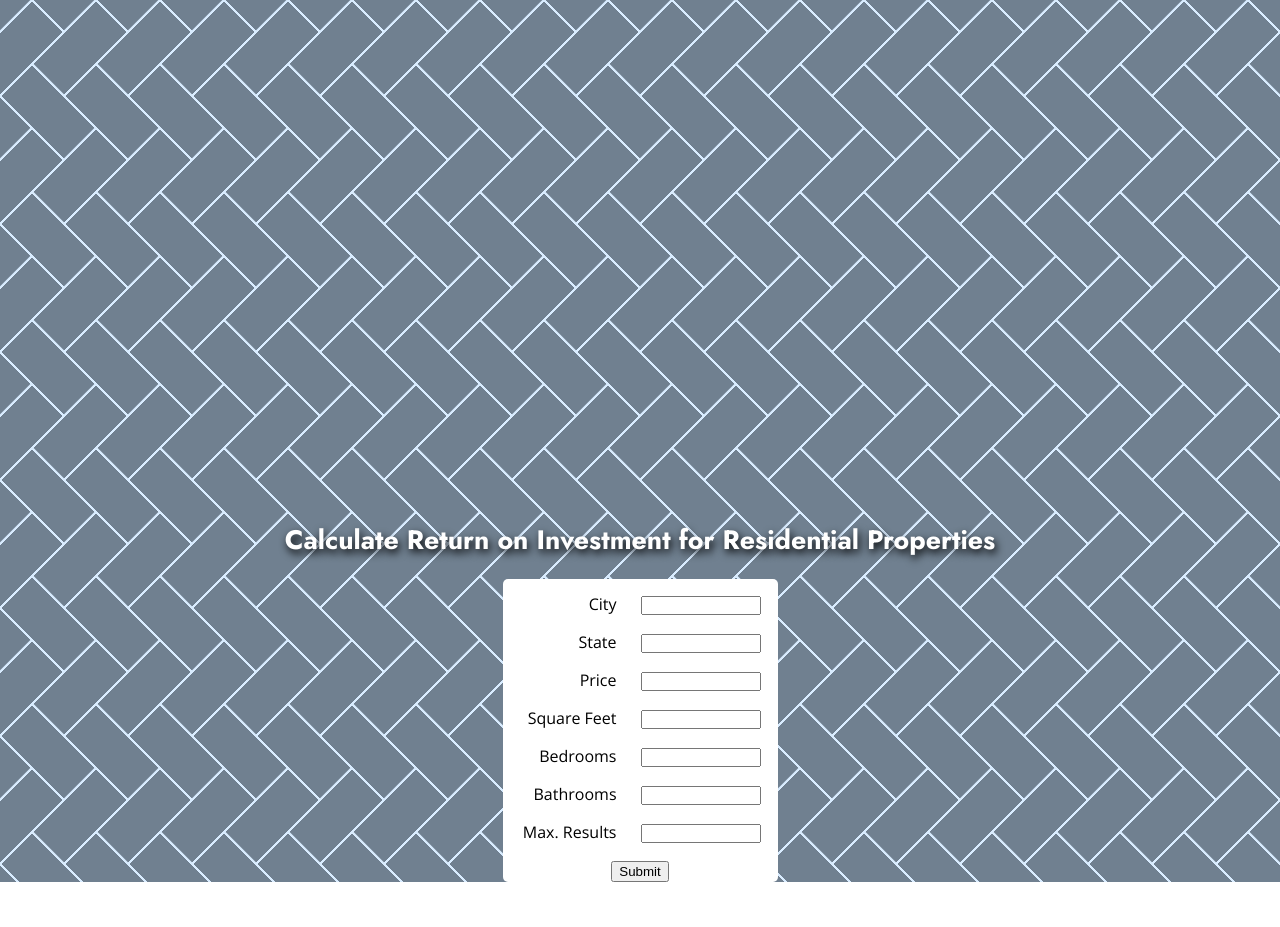
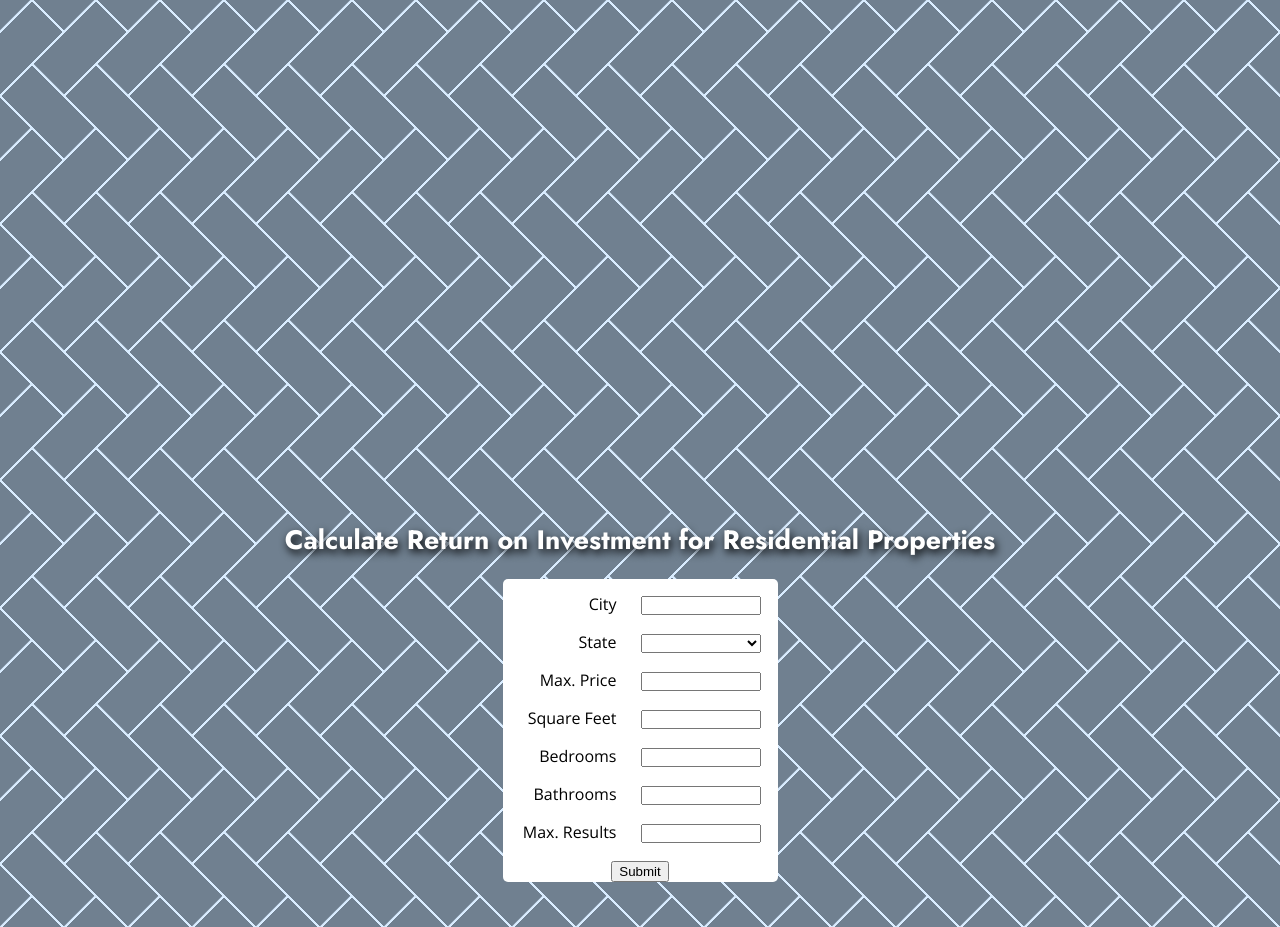
Before and after one commit to ricciardi13/Real-Estate-Investment-App, a plain HTML site: page index.html in a window 1280 px wide. Shown: the top 927 px of the page. Drawn offline with nearby package versions, Linux system fonts and the light colour scheme.

Commit message:
Final commit for submission

```diff
--- a/index.html
+++ b/index.html
@@ -11,22 +11,74 @@
     <div id="wrapper-start">
         <div class="image"></div>
         <h1>Calculate Return on Investment for Residential Properties</h1>
-        <form class="form js-form" action="">
+        <form class="form js-form" action="#">
             <fieldset>
             <label for="city" class="city-label">City</label>
-            <input name="city" class="city js-city" type="text">
+            <input id="city" class="city js-city" type="text">
             <label for="state">State</label>
-            <input name="state" class="state js-state" type="text">
-            <label for="price">Price</label>
-            <input name="price" class="price js-price" type="text">
+            <select class="state js-state" id="state">
+                <option value="AL">Alabama</option>
+                <option value="AK">Alaska</option>
+                <option value="AZ">Arizona</option>
+                <option value="AR">Arkansas</option>
+                <option value="CA">California</option>
+                <option value="CO">Colorado</option>
+                <option value="CT">Connecticut</option>
+                <option value="DE">Delaware</option>
+                <option value="DC">District Of Columbia</option>
+                <option value="FL">Florida</option>
+                <option value="GA">Georgia</option>
+                <option value="HI">Hawaii</option>
+                <option value="ID">Idaho</option>
+                <option value="IL">Illinois</option>
+                <option value="IN">Indiana</option>
+                <option value="IA">Iowa</option>
+                <option value="KS">Kansas</option>
+                <option value="KY">Kentucky</option>
+                <option value="LA">Louisiana</option>
+                <option value="ME">Maine</option>
+                <option value="MD">Maryland</option>
+                <option value="MA">Massachusetts</option>
+                <option value="MI">Michigan</option>
+                <option value="MN">Minnesota</option>
+                <option value="MS">Mississippi</option>
+                <option value="MO">Missouri</option>
+                <option value="MT">Montana</option>
+                <option value="NE">Nebraska</option>
+                <option value="NV">Nevada</option>
+                <option value="NH">New Hampshire</option>
+                <option value="NJ">New Jersey</option>
+                <option value="NM">New Mexico</option>
+                <option value="NY">New York</option>
+                <option value="NC">North Carolina</option>
+                <option value="ND">North Dakota</option>
+                <option value="OH">Ohio</option>
+                <option value="OK">Oklahoma</option>
+                <option value="OR">Oregon</option>
+                <option value="PA">Pennsylvania</option>
+                <option value="RI">Rhode Island</option>
+                <option value="SC">South Carolina</option>
+                <option value="SD">South Dakota</option>
+                <option value="TN">Tennessee</option>
+                <option value="TX">Texas</option>
+                <option value="UT">Utah</option>
+                <option value="VT">Vermont</option>
+                <option value="VA">Virginia</option>
+                <option value="WA">Washington</option>
+                <option value="WV">West Virginia</option>
+                <option value="WI">Wisconsin</option>
+                <option value="WY">Wyoming</option>
+            </select>
+            <label for="price">Max. Price</label>
+            <input id="price" class="price js-price" min="0" type="number">
             <label for="sqft">Square Feet</label>
-            <input name="sqft" class="sqft js-sqft" type="text">
+            <input id="sqft" class="sqft js-sqft" min="0" type="number">
             <label for="beds">Bedrooms</label>
-            <input name="beds" class="beds js-beds" type="text">
+            <input id="beds" class="beds js-beds" min="1" type="number">
             <label for="baths">Bathrooms</label>
-            <input name="baths" class="baths js-baths" type="text">
+            <input id="baths" class="baths js-baths" min="1" type="number">
             <label for="results">Max. Results</label>
-            <input name="results" class="results js-results" type="text">
+            <input id="results" class="results js-results" type="number" min="1" max="3">
             </fieldset>
             <button class="submit js-submit" type="submit">Submit</button>
         </form>
@@ -42,9 +94,9 @@
         <section>
             <button class="new-search js-new-search">New Search</button>
         </section>
-        <section class="note">
-            <p>Note:</p>
-        </section>
+        <!-- <section class="note">
+            <p>Note: This application is meant for</p>
+        </section> -->
     </div>
     <script src="https://code.jquery.com/jquery-3.3.1.js" integrity="sha256-2Kok7MbOyxpgUVvAk/HJ2jigOSYS2auK4Pfzbm7uH60=" crossorigin="anonymous"></script>
     <script src="index.js"></script>
--- a/index.js
+++ b/index.js
@@ -1,11 +1,6 @@
 "use strict";
 
 let properties = 0;
-
-function validateInputs(){
-    console.log("Validating");
-
-}
 
 function getListings(){
     properties = 0;
@@ -22,7 +17,6 @@ function getListings(){
 }
 
 function getResponse(inputs){
-    console.log(inputs);
     $(".js-results").empty();
     const url = `https://realtor.p.rapidapi.com/properties/v2/list-for-sale?beds_min=${inputs.beds}&sort=relevance&baths_min=${inputs.baths}&price_max=${inputs.price}&sqft_min=${inputs.sqft}&city=${inputs.city}&limit=${inputs.results}&offset=0&state_code=${inputs.state}`;
     fetch(url, {
@@ -45,12 +39,9 @@ function getResponse(inputs){
 }
 
 function getRentalInfo(responseJson){
-    console.log(responseJson);
-    console.log(responseJson.properties[0].address.line);
     let searchResults = responseJson;
     for (let i = 0; i < responseJson.properties.length; i++){
       const url = `https://realtymole-rental-estimate-v1.p.rapidapi.com/rentalPrice?address=${responseJson.properties[i].address.line.split(" ").join("%20")}%20${responseJson.properties[i].address.city.split(" ").join("%20")}%20${responseJson.properties[i].address.state_code}&bedrooms=${responseJson.properties[i].beds}&bathrooms=${responseJson.properties[i].baths}&squareFootage=${responseJson.properties[i].building_size.size}`;
-      console.log(url);
       fetch(url, {
       "method": "GET",
     	"headers": {
@@ -73,8 +64,6 @@ function getRentalInfo(responseJson){
 }
 
 function displayRentalInfo(responseJson, searchResults){
-    console.log(responseJson);
-    console.log(searchResults);
     $("#wrapper-start").hide();
     $("#wrapper-results").show();
     $(".js-results").append(`<h3>Result ${properties + 1}</h3>`);
@@ -102,7 +91,7 @@ function newSearch(){
 
 function calculateRate(value, rent){
   const MONTHS_IN_YEAR = 12;
-  return ((rent * MONTHS_IN_YEAR) / value);
+  return (((rent * MONTHS_IN_YEAR) / value)*100);
 }
 
 function clearInputs(){
@@ -123,7 +112,6 @@ function watch(){
     $(".js-form").submit(function(e){
       e.preventDefault();
       console.log("Watching");
-      validateInputs();
       getListings();
     });
 }
--- a/main.css
+++ b/main.css
@@ -9,6 +9,7 @@ body {
 
 #wrapper-start {
     max-width: 1440px;
+    height: 960px;
     margin: 0 auto;
     background:
         linear-gradient(135deg, #708090 21px, #d9ecff 22px, #d9ecff 24px, transparent 24px, transparent 67px, #d9ecff 67px, #d9ecff 69px, transparent 69px),
@@ -46,7 +47,7 @@ body {
     border: none;
 }
 
-#wrapper-start .form fieldset input, label {
+#wrapper-start .form fieldset input, label, select {
     margin: 8px 0;
     padding: 0;
     display: inline-block;
@@ -61,7 +62,7 @@ body {
 
 #wrapper-start .submit {
     display: block;
-    margin: 0 auto 12px;
+    margin: 0 auto 20px;
 }
 
 #wrapper-results {
@@ -89,7 +90,10 @@ body {
 }
 
 #wrapper-results img {
+    display: block;
+    margin: 0 auto;
     max-width: 400px;
+
 }
 
 .new-search {
@@ -98,6 +102,6 @@ body {
 }
 
 .note {
-    background-color: gray;
+    background-color: lightgray;
     padding: 10px;
 }
```
